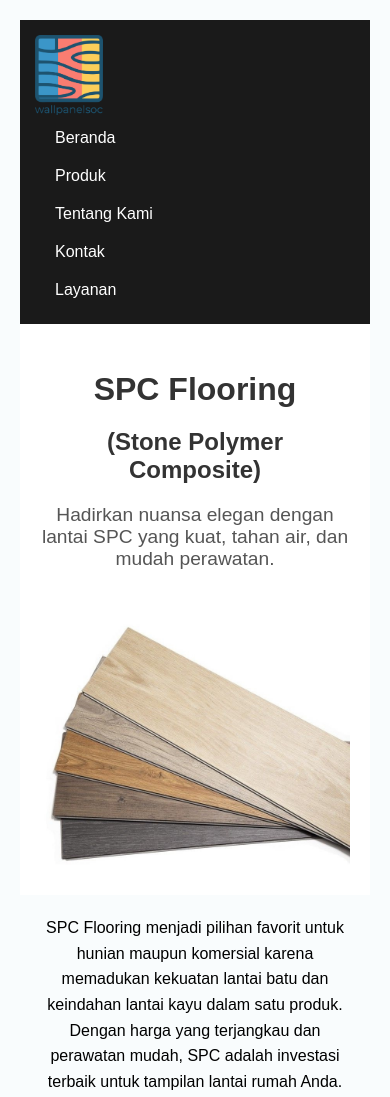
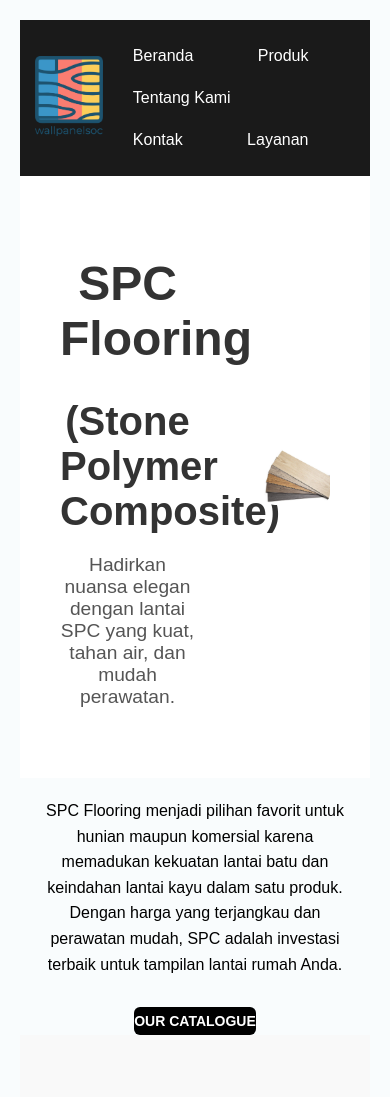
Before and after one commit to wallpanelsoc/website-wallpanel, a plain HTML site: page spc.html in a window 390 px wide. Shown: the top 1097 px of the page. Drawn offline with Linux system fonts and the light colour scheme; files that its build step writes are made by us from their sources.

Commit message:
Update spc.html

```diff
--- a/spc.html
+++ b/spc.html
@@ -161,25 +161,6 @@ html { scroll-behavior:smooth; }
     ul{list-style:none;margin:0;padding:0;background:#00000000}ul li{display:inline-block;position:relative}ul li a{display:block;padding:12px 20px;color:white;text-decoration:none}ul li a:hover{background:#444}ul li ul{display:none;position:absolute;background:#444;padding:0;margin:0;min-width:180px;z-index:99}ul li ul li{display:block}ul li.open>ul{display:block}
     footer {background:#111;color:#eee;text-align:center;padding:20px;}
     button {background:#1a1a1a;color:#fff;padding:10px 20px;border:none;border-radius:6px;cursor:pointer;}
-   @media (max-width: 768px) {
-    header {flex-direction: column;align-items: flex-start;}
-    nav ul {flex-direction: column;width: 100%;}
-    nav ul li {display: block;width: 100%;}
-    nav ul li a {display: block;width: 100%;padding: 10px;}
-
-    .hero {flex-direction: column;text-align: center;padding: 20px;}
-    .hero-content {max-width: 100%;}
-    .hero-content h1 {font-size: 2rem;}
-    .hero-content h2 {font-size: 1.5rem;}
-    .hero-image {justify-content: center;margin-top: 20px;}
-    .hero-image img {max-width: 100%;height: auto;}
-
-    .produk-container {grid-template-columns: 1fr;} /* produk 1 kolom */
-    .card img {height: auto;}
-
-    .modal-content {flex-direction: column;align-items: center;text-align: center;}
-    .modal-content img {width: 100%;max-width: 300px;}
-    .modal-info {width: 100%;}
 </style>
 </head>
 <body>
```
